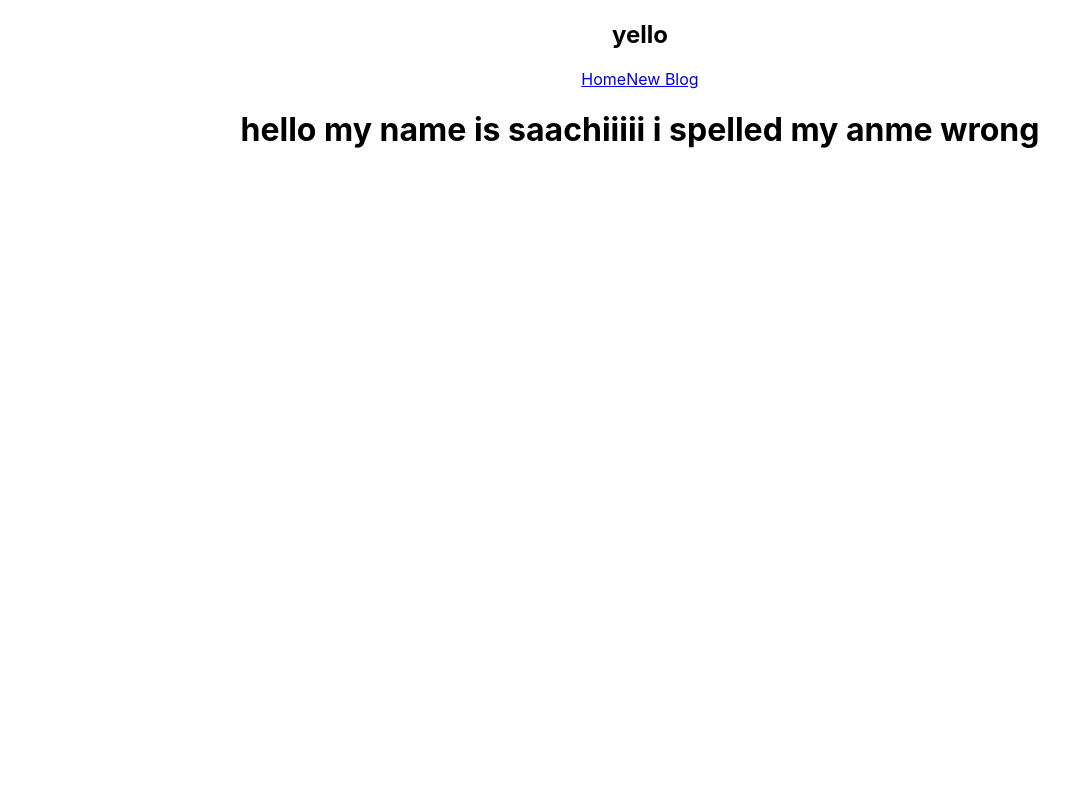
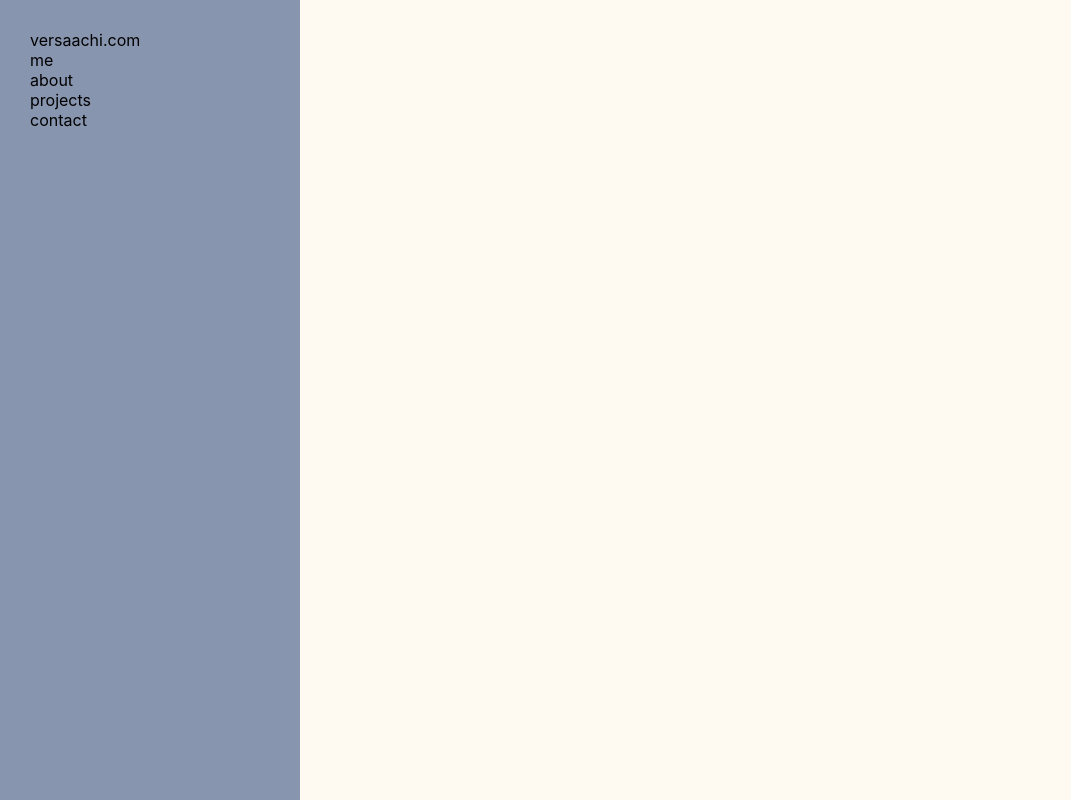
Before and after one commit to saachivar/my_website, a React (Create React App) app: page / in a window 1280 px wide. Shown: the whole page, without its empty margins (0-1071 px from the left). Built offline with nearby package versions, Linux system fonts and the light colour scheme.

Commit message:
added a sidebar

```diff
--- a/src/App.css
+++ b/src/App.css
@@ -1,38 +1,20 @@
 .App {
-  text-align: center;
+  width: 100vw;
+  height: 100vh;
+  background-color: #FFFAF1;
 }
 
-.App-logo {
-  height: 40vmin;
-  pointer-events: none;
+body {
+  margin: 0;
+  padding: 0;
 }
 
-@media (prefers-reduced-motion: no-preference) {
-  .App-logo {
-    animation: App-logo-spin infinite 20s linear;
-  }
+.Sidebar {
+  height: 100%;
+  width: 300px;
+  background-color: #8895AF;
 }
 
-.App-header {
-  background-color: #282c34;
-  min-height: 100vh;
-  display: flex;
-  flex-direction: column;
-  align-items: center;
-  justify-content: center;
-  font-size: calc(10px + 2vmin);
-  color: white;
+.SidebarContent {
+  padding: 30px;
 }
-
-.App-link {
-  color: #61dafb;
-}
-
-@keyframes App-logo-spin {
-  from {
-    transform: rotate(0deg);
-  }
-  to {
-    transform: rotate(360deg);
-  }
-}
--- a/src/App.js
+++ b/src/App.js
@@ -1,14 +1,11 @@
 
 import './App.css';
-import Sidebar from './Sidebar';
+import Sidebar from './Components/Sidebar';
 
 function App() {
   return (
-    <div className="App">
+   <div className="App">
       <Sidebar />
-      <div className="content">
-        <h1>hello my name is saachiiiii i spelled my anme wrong</h1>
-      </div>
     </div>
   );
 }
--- /dev/null
+++ b/src/Components/Sidebar.js
@@ -0,0 +1,13 @@
+import "../App.css";
+import SidebarContent from "./SidebarContent";
+
+function Sidebar() {
+    return (
+        <div className="Sidebar">
+            <SidebarContent />
+        </div>
+
+    )
+}
+
+export default Sidebar
--- /dev/null
+++ b/src/Components/SidebarContent.js
@@ -0,0 +1,16 @@
+import "../App.css";
+
+function SidebarContent() {
+    return (
+        <div className="SidebarContent">
+            <div className="title sidebarComponent">versaachi.com</div>
+            <div className="me sidebarComponent">me</div>
+            <div className="about sidebarComponent">about</div>
+            <div className="projects sidebarComponent">projects</div>
+            <div className="contact sidebarComponent">contact</div>
+        </div>
+
+    )
+
+}
+export default SidebarContent;
--- a/src/Sidebar.js
+++ /dev/null
@@ -1,14 +0,0 @@
-const Sidebar = () => {
-    return (
-        <nav className="sidebar">
-            <h1> yello</h1>
-            <div className="links">
-                <a href="/">Home</a>
-                <a href="/create">New Blog</a>
-            </div>
-        </nav>
-
-    );
-}
-
-export default Sidebar;
--- a/src/index.js
+++ b/src/index.js
@@ -8,7 +8,6 @@ const root = ReactDOM.createRoot(document.getElementById('root'));
 root.render(
   <React.StrictMode>
     <App />
-
   </React.StrictMode>
 );
 
```
